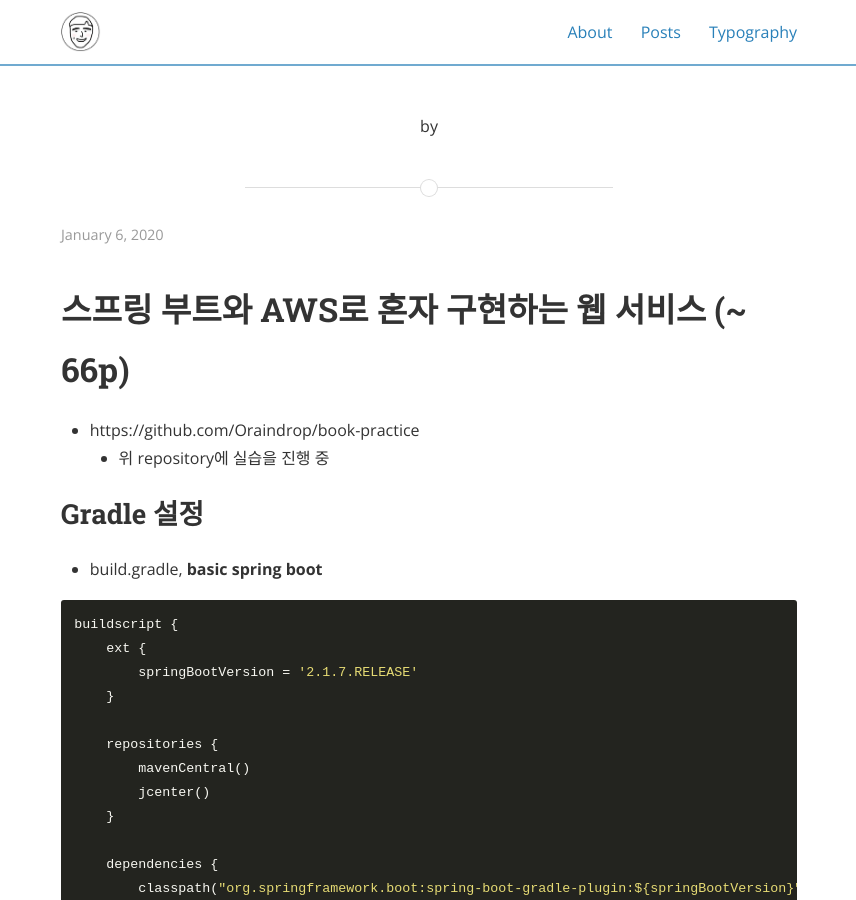
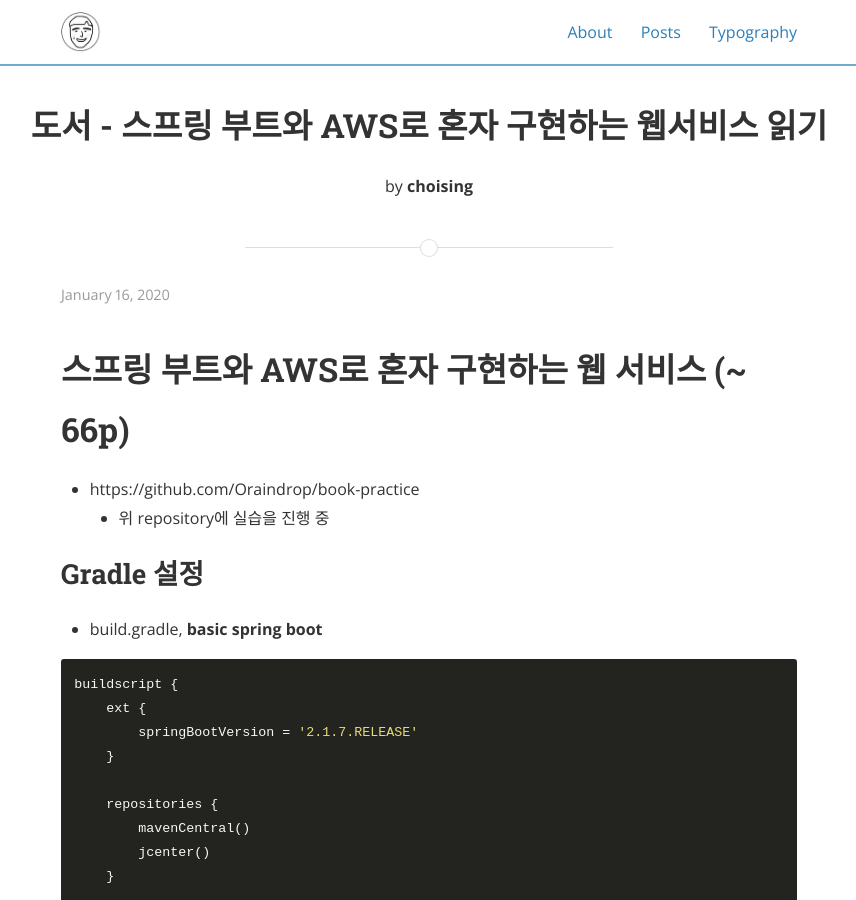
Before and after one commit to Oraindrop/oraindrop.github.io, a Jekyll site: the page built from _posts/TIL/2020-01-16-TIL.md, in a window 1280 px wide and 900 px high. Shown: the whole window, without its empty margins (211-1067 px from the left). Built offline with Jekyll 4.4.1, drawn with Linux system fonts in a browser that asks for light colours; nearby versions of some CDN libraries; our own code applies the rules of GitHub Pages for plain Markdown files; comment, search, counter and statistics services are not loaded.

Commit message:
Update TIL(20190106)

```diff
--- a/_posts/TIL/2020-01-16-til.md
+++ b/_posts/TIL/2020-01-16-TIL.md
@@ -1,6 +1,6 @@
 ---
 layout: post
-title:  "도서 - "스프링 부트와 AWS로 혼자 구현하는 웹서비스" 읽기"
+title:  "도서 - 스프링 부트와 AWS로 혼자 구현하는 웹서비스 읽기"
 categories: TIL
 author : choising
 tags: til
```
